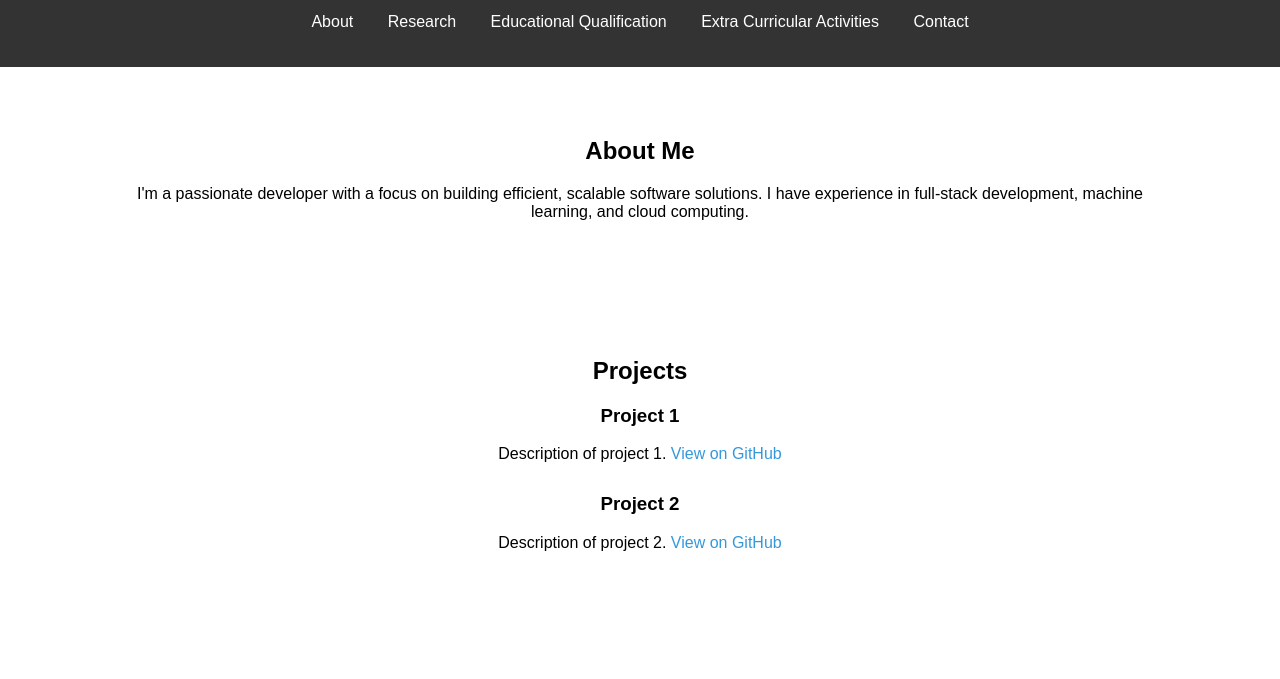
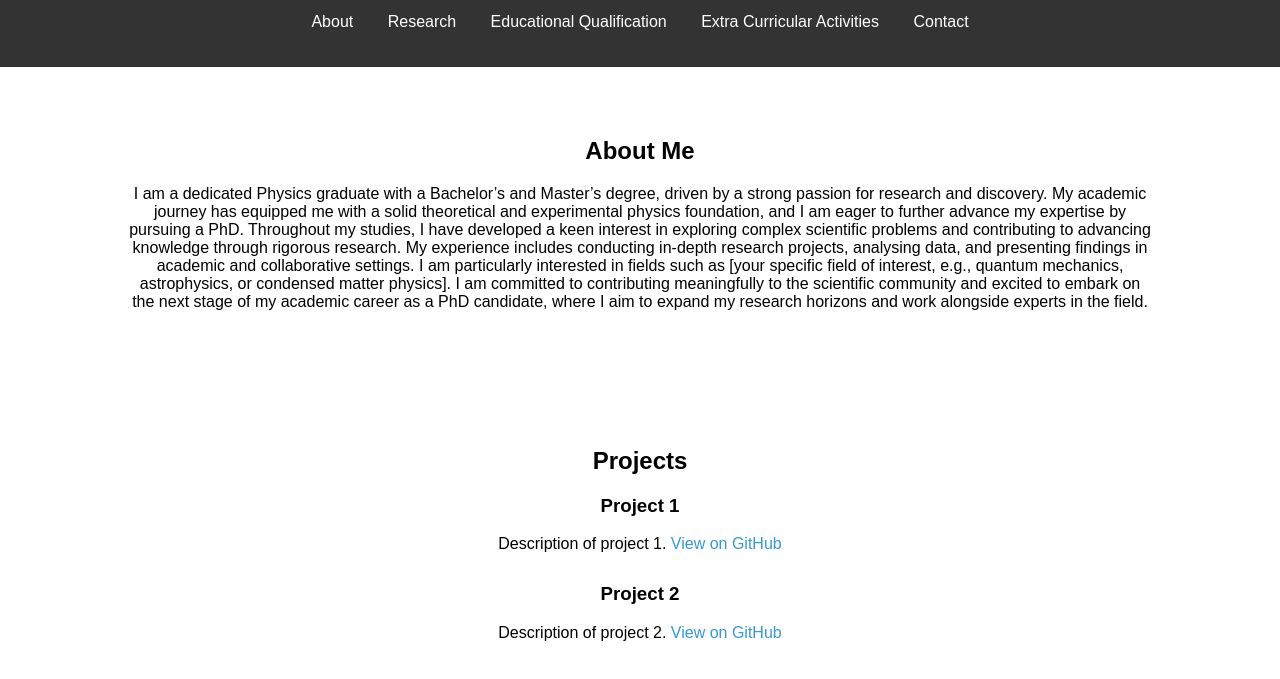
Before and after one commit to Obaidullah25/Example, a plain HTML site: page index.html in a window 1280 px wide. Shown: the part 121-800 px from the top of the page. Drawn offline with Linux system fonts and the light colour scheme.

Commit message:
Update index.html

```diff
--- a/index.html
+++ b/index.html
@@ -28,7 +28,11 @@
     <section id="about">
         <div class="container">
             <h2>About Me</h2>
-            <p>I'm a passionate developer with a focus on building efficient, scalable software solutions. I have experience in full-stack development, machine learning, and cloud computing.</p>
+            <p>I am a dedicated Physics graduate with a Bachelor’s and Master’s degree, driven by a strong passion for research and discovery. My academic journey has equipped me with a solid theoretical and experimental physics foundation, and I am eager to further advance my expertise by pursuing a PhD.
+
+Throughout my studies, I have developed a keen interest in exploring complex scientific problems and contributing to advancing knowledge through rigorous research. My experience includes conducting in-depth research projects, analysing data, and presenting findings in academic and collaborative settings. I am particularly interested in fields such as [your specific field of interest, e.g., quantum mechanics, astrophysics, or condensed matter physics].
+
+I am committed to contributing meaningfully to the scientific community and excited to embark on the next stage of my academic career as a PhD candidate, where I aim to expand my research horizons and work alongside experts in the field.</p>
         </div>
     </section>
 
```
